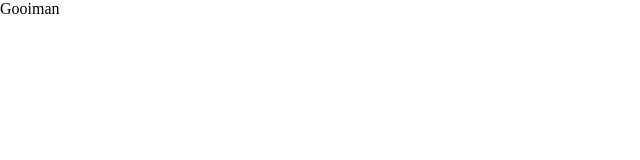
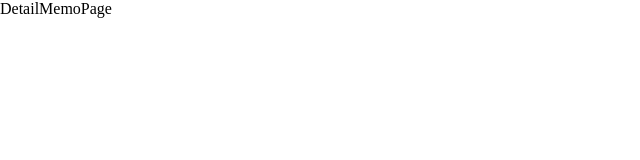
Before and after one commit to gooiman/Gooiman_client, a React (Vite) app: page /detail-memo in a window 1280 px wide. Shown: the top 160 px of the page, without its empty margins (0-640 px from the left). Built offline with nearby package versions, Linux system fonts and the light colour scheme.

Commit message:
feat: 라우팅 기능 구현

```diff
--- a/src/App.tsx
+++ b/src/App.tsx
@@ -1,5 +1,9 @@
+import { RouterProvider } from 'react-router-dom';
+
+import router from './router';
+
 function App() {
-  return <>Gooiman</>;
+  return <RouterProvider router={router} />;
 }
 
 export default App;
--- /dev/null
+++ b/src/pages/DetailMemo.page.tsx
@@ -0,0 +1,5 @@
+const DetailMemo = () => {
+  return <>DetailMemoPage</>;
+};
+
+export default DetailMemo;
--- /dev/null
+++ b/src/pages/Main.page.tsx
@@ -0,0 +1,5 @@
+const Main = () => {
+  return <>MainPage</>;
+};
+
+export default Main;
--- /dev/null
+++ b/src/router.tsx
@@ -0,0 +1,19 @@
+import { ReactNode } from 'react';
+import { createBrowserRouter } from 'react-router-dom';
+
+import DetailMemo from '@pages/DetailMemo.page';
+import Main from '@pages/Main.page';
+
+interface RouteElement {
+  path: string;
+  element: ReactNode;
+}
+
+const routes: RouteElement[] = [
+  { path: '/', element: <Main /> },
+  { path: '/detail-memo', element: <DetailMemo /> },
+];
+
+const router = createBrowserRouter(routes);
+
+export default router;
```
